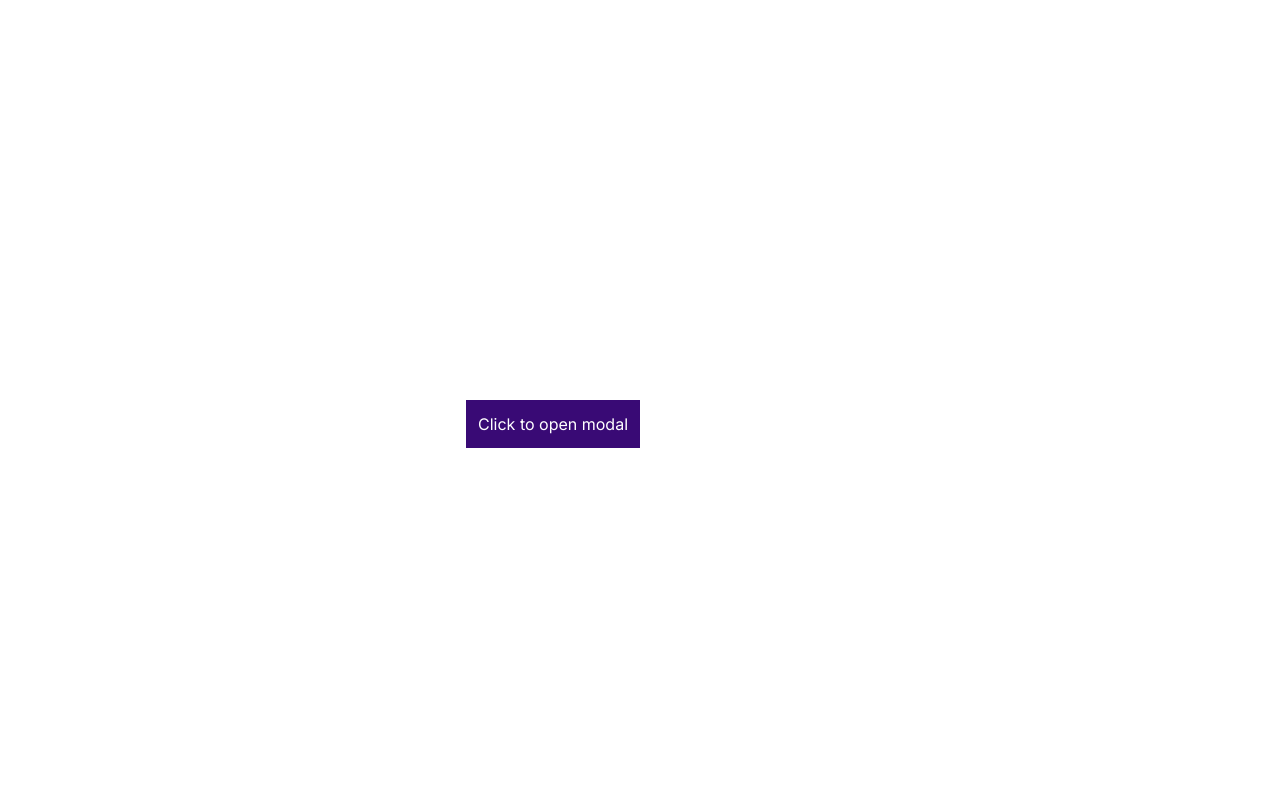
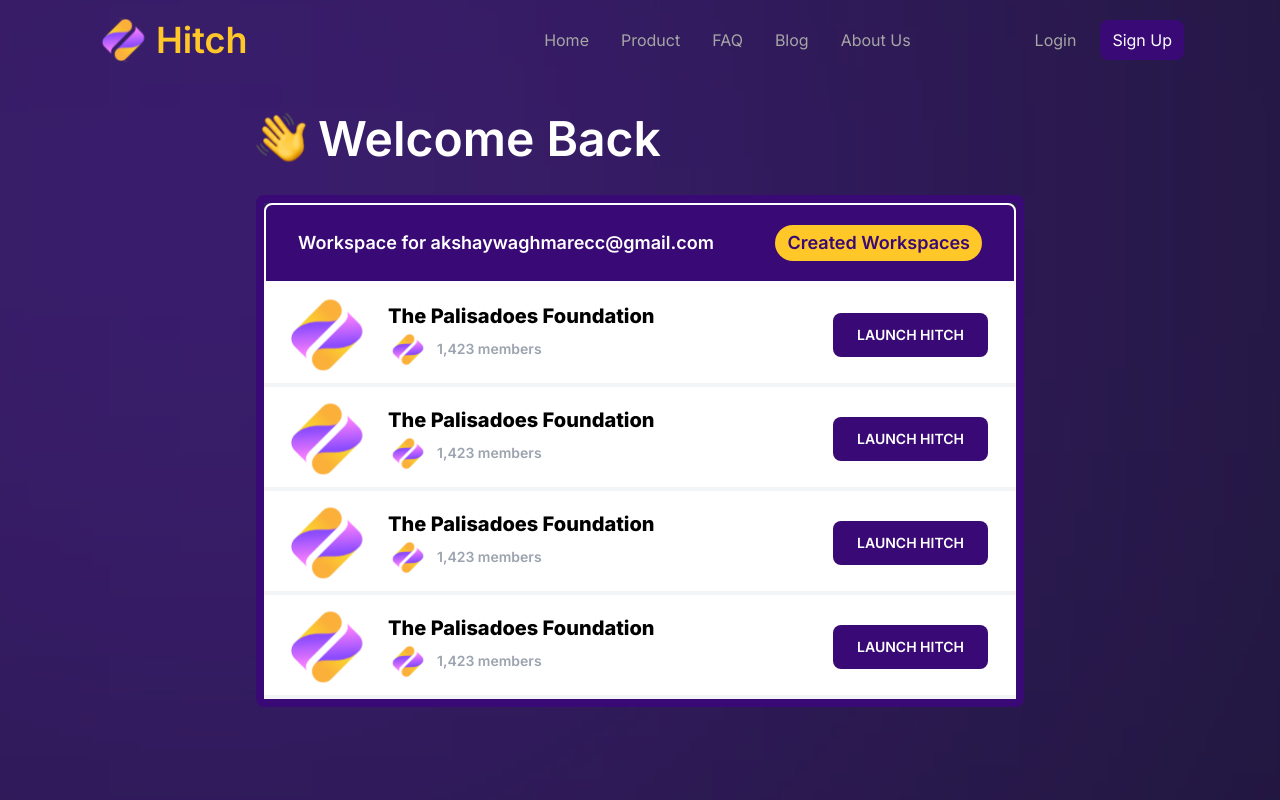
Before and after one commit to opencodeiiita/Hitch-Frontend, a Next.js app: page /workspace in a window 1280 px wide. Shown: the top 800 px of the page. Built offline with nearby package versions, Linux system fonts and the light colour scheme.

Commit message:
workspace skeleton

```diff
--- a/src/app/workspace/page.jsx
+++ b/src/app/workspace/page.jsx
@@ -1,15 +1,81 @@
-'use client'
-import React, {useState} from 'react'
+"use client"
+import Footer from '@/components/footer/Footer';
+import NavBar from '@/components/navBar/NavBar';
+import Card from '@/components/workspace/Card.js'
 import CreateWorkspace from '@/components/workspace/CreateWorkspace';
+import { useState, useEffect } from 'react';
+import React from 'react';
+import ScrollTrigger from 'react-scroll-trigger';
+const page = () => {
+    const [isSmallScreen, setIsSmallScreen] = useState(window.innerWidth < 641);
+    const [isVisible, setIsVisible] = useState(false);
+    function onEnterViewport() {
+        setIsVisible(false);
+    }
+    function onExitViewport() {
+        setIsVisible(true);
+    }
+    const [navbar, setNavbar] = useState(false);
+    const [showModal,setShowModal] = useState(false);
+    useEffect(() => {
+        const handleResize = () => {
+            setIsSmallScreen(window.innerWidth < 576);
+        };
+        window.addEventListener('resize', handleResize);
+        return () => {
+            window.removeEventListener('resize', handleResize);
+        };
+    }, []);
+    return (
+        <>
+            {showModal && <CreateWorkspace setShowModal={setShowModal} />}
+            <ScrollTrigger onEnter={onEnterViewport} onExit={onExitViewport}>
+            <NavBar hitchColor="text-[#FFC728]" isSignin={false} displayType='relative' navbarBg='bg-transparent' navbarShadow='shadow-0' itemColor='text-text' itemColorOnHover="hover:text-white" sideButtonColor='white' />
+                {isVisible ? (
+                    <NavBar hitchColor="text-primary" isSignin={false} dropDownBg="bg-white" displayType='fixed' navbarBg='bg-white' navbarShadow='shadow-md' itemColor='text-primary' itemColorOnHover="hover:text-primary" sideButtonColor='black' roundedDepth="lg:rounded-full"  />
+                ) : (
+                   null
+                )}
+            </ScrollTrigger>
 
-export default function page ()
-{
-    const [showModal,setShowModal] = useState(false);
-    return (
-        <>{showModal && <CreateWorkspace setShowModal={setShowModal} />}
-        <div className='flex justify-center items-center'>
-            <button className='p-3 bg-primary text-white absolute top-2/4 right-1/2 z-30' onClick={()=>setShowModal(true)}>Click to open modal</button>
-        </div>
+                <section className='w-full font-inter h-[200vw]'>
+                    <div className='flex flex-col justify-start items-start px-6 lg:px-48 xl:px-64 w-full h-fit'>
+                        <div className='lg:hidden  mt-5 w-full flex sm:items-center sm:justify-between sm:flex sm:flex-row flex-col items-start border-[6px] p-5 border-primary bg-white rounded-xl h-fit'>
+                            <div className='flex text-2xl  text-primary font-bold'>
+                                Want to you use Hitch for your work?
+                            </div>
+                            <button onClick={()=>setShowModal(true)} className='flex py-5 rounded-md px-3  mt-5 sm:mt-0 font-bold text-lg items-center border-primary border-[3px]'>
+                                CREATE A NEW WORKSPACE
+                            </button>
+                        </div>
+                        <div className='flex items-end justify-start  gap-3  mt-8 h-fit '>
+                             <img
+                             src="./images/hand.svg"/>
+
+                            <h className=' text-white font-semibold lg:text-5xl text-4xl'>
+                              Welcome Back
+                            </h>
+                        </div>
+                        <section className='flex flex-col items-center rounded-t-xl sm:border-primary sm:border-8 sm:rounded-lg mt-8 w-full h-fit '>
+                            <div className='flex  items-center  sm:border-white sm:border-2 justify-between py-5 px-5 sm:px-8 w-full text-white text-lg font-semibold rounded-t-lg bg-[#390A75] h-fit '>
+                                Workspace for akshaywaghmarecc@gmail.com
+                                <button className=' hidden sm:flex bg-[#FFC728] px-3 py-1 text-primary rounded-full'> Created Workspaces</button>
+                            </div>
+                            <Card />
+                            <Card />
+                            <Card />
+                            <Card />
+                        </section>
+                    </div>
+                    <aside className='absolute bg-[#1B1633] w-full h-[120vh] top-0 left-0 -z-20'>
+                    </aside>
+                    <aside className='absolute w-[73vw] h-[73vw] bg-[#8A2FFF] -top-[20vw] -left-[20vw] sm:blur-[900px] blur-[180px] -z-10'>
+                    </aside>
+                </section>
+
+                <Footer />
         </>
     )
 }
+
+export default page
--- /dev/null
+++ b/src/components/workspace/Card.js
@@ -0,0 +1,42 @@
+import React from 'react'
+
+const Card = () => {
+  return (
+    <>
+      <div className='flex flex-col w-full items-center border-gray-100 border-b-4  bg-white pt-1 px-4 sm:pb-0 pb-5'>
+        <div className='flex flex-row w-full items-center justify-start sm:justify-between  '>
+          <div className='flex items-center'>
+            <img src="./images/logo.svg" className=' w-24 h-24 sm:w-30 sm:h-30' />
+
+            <div className='flex-col text-lg sm:text-xl font-extrabold mx-3 '>
+
+              The Palisadoes Foundation
+
+              <div className='flex flex-row items-center justify-start my-1'>
+                <img src="./images/logo.svg"
+                  alt='logo'
+                  className='hidden sm:flex mr-2'
+                />
+                <text className='text-gray-400 text-sm font-semibold'>
+                  1,423 members
+                </text>
+              </div>
+            </div>
+          </div>
+          <button className='hidden sm:flex bg-[#390A75] text-md sm:text-sm font-semibold text-white rounded-lg px-6 py-3 mr-3'>
+            LAUNCH HITCH
+          </button>
+        </div>
+        <button className='flex sm:hidden w-full justify-center bg-[#390A75] text-md sm:text-xl sm:font-semibold text-white rounded-md mx-8 py-3 mt-2 '>
+          LAUNCH HITCH
+        </button>
+
+
+      </div>
+
+
+    </>
+  )
+}
+
+export default Card
```
